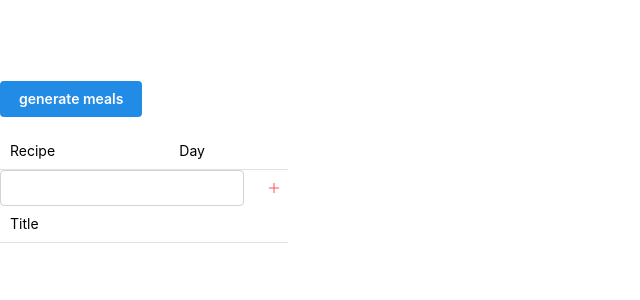
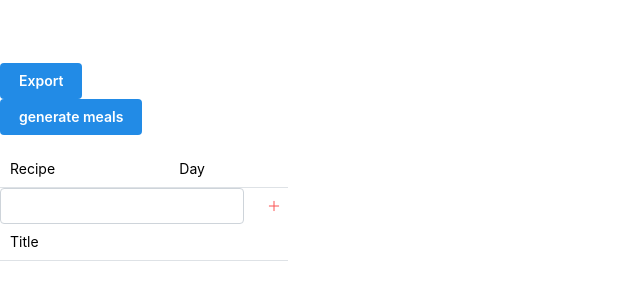
Before and after one commit to PandaGamersHDNL/MealPrepper, a React (Vite) app: page / in a window 1280 px wide. Shown: the part 238-538 px from the top of the page, without its empty margins (0-640 px from the left). Built offline with nearby package versions, Linux system fonts and the light colour scheme.

Commit message:
export modal + download file working but empty

```diff
--- a/src/Components/Dashboard/Dashboard.tsx
+++ b/src/Components/Dashboard/Dashboard.tsx
@@ -1,9 +1,11 @@
+import { ExportButton } from "./Export";
 import { MealManager } from "./Meal/Manager";
 import { RecipeManager } from "./Recipe/Manager";
 
 export function Dashboard() {
     return (
         <>
+        <ExportButton/>
             <MealManager />
             <RecipeManager/>
         </>
--- /dev/null
+++ b/src/Components/Dashboard/Export.tsx
@@ -0,0 +1,24 @@
+import { Button, Group, Modal } from "@mantine/core";
+import { Form, useForm } from "@mantine/form";
+import { useDisclosure } from "@mantine/hooks";
+import { IUserData } from "../../Interfaces/UserData";
+import { ExportService } from "../../Services/Export";
+
+export function ExportButton() {
+    const [opened, { open, close }] = useDisclosure(false);
+    const formData = useForm<IUserData>();
+
+    /* show modal
+    // modal shows all the categories you can export (carefull of dependencies -> recipes depend on ingredients, meals depend on recipes)
+    //you can only export something if the dependency is also exported
+    //potentially allow for selective exporting of certain recipes, ingredients, meals etc */
+    return (<Group>
+
+        <Button onClick={open}>Export</Button>
+        <Modal opened={opened} onClose={close} >
+            <Form form={formData} onSubmit={(data)=> { ExportService.ExportJSON(data)}}>
+                <Button type="submit" >export</Button>
+            </Form>
+        </Modal>
+    </Group>);
+}
--- /dev/null
+++ b/src/Components/Dashboard/Import.tsx
@@ -0,0 +1,6 @@
+export function ImportButton() {
+    //Deal with dublicates (in name) (if the names match maybe partly )
+    //Deal with id dublicates (don't forget the dependencies)
+    //allow full replace
+    return <></>
+}
--- /dev/null
+++ b/src/Interfaces/Ingredient.ts
@@ -0,0 +1,5 @@
+export interface IIngredient {
+    id: number,
+    name: string,
+    messure: string //$ or g or kg ...
+}
--- /dev/null
+++ b/src/Interfaces/UserData.ts
@@ -0,0 +1,9 @@
+import { IIngredient } from "./Ingredient";
+import { IMeal } from "./Meal";
+import { IRecipe } from "./Recipe";
+
+export interface IUserData{
+    Meals: IMeal[],
+    Recipes: IRecipe[],
+    Ingredients: IIngredient[]
+}
--- /dev/null
+++ b/src/Services/Export.tsx
@@ -0,0 +1,11 @@
+import { IUserData } from "../Interfaces/UserData";
+
+export class ExportService{
+    static ExportJSON(data: IUserData) {
+        const aClick = document.createElement("a", {});
+        aClick.href="data:text/json;charset=utf-8," +JSON.stringify(data);
+        aClick.download = "scene.json"
+        aClick.click();
+        aClick.remove();
+    }
+}
```
